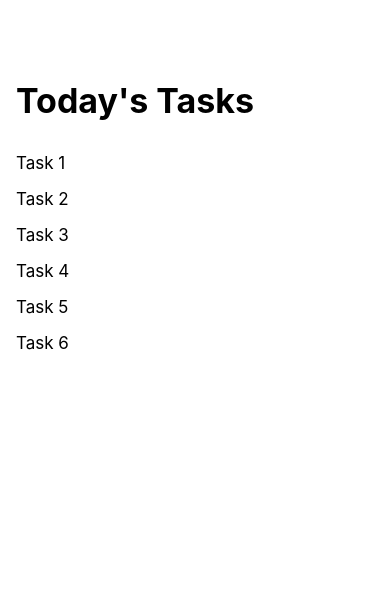
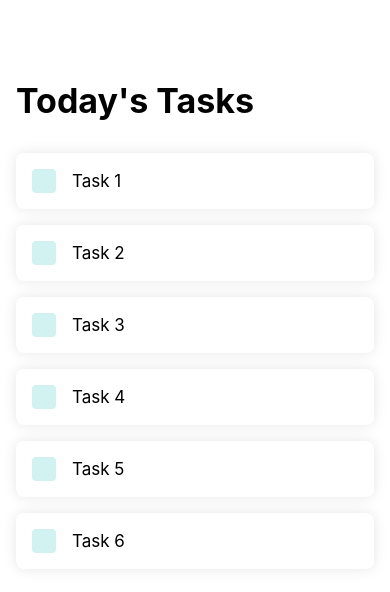
Before and after one commit to fhalteh/todolist-app-exercises, a React Native app: screen / in a window 390 px wide. Shown: the top 592 px of the page. Built offline with nearby package versions, Linux system fonts and the light colour scheme.

Commit message:
exercise-5

```diff
--- a/components/Task.js
+++ b/components/Task.js
@@ -4,7 +4,11 @@ import { View, Text, StyleSheet } from "react-native";
 const Task = (props) => {
   return (
     <View style={styles.item}>
-      <Text style={styles.itemText}>{props.text}</Text>
+      {/* // Added item leading section so that we can add a button on the trailing edge later on */}
+      <View style={styles.itemLeading}>
+        <View style={styles.square}></View>
+        <Text style={styles.itemText}>{props.text}</Text>
+      </View>
     </View>
   );
 };
@@ -17,6 +21,32 @@ const styles = StyleSheet.create({
     fontSize: 17,
     maxWidth: "80%",
   },
+  square: {
+    backgroundColor: "#8DDFDA",
+    borderRadius: 4,
+    width: 24,
+    height: 24,
+    opacity: 0.4,
+    marginRight: 16,
+    alignItems: "center",
+  },
+  item: {
+    backgroundColor: "#FFF",
+    padding: 16,
+    borderRadius: 8,
+    flexDirection: "row",
+    alignItems: "center",
+    justifyContent: "space-between", // will push the leading and trailling to opposite ends
+    shadowColor: "#000000",
+    shadowRadius: 14,
+    shadowOpacity: 0.1,
+    marginBottom: 16, // to add space between the items
+  },
+  itemLeading: {
+    flexDirection: "row",
+    alignItems: "center",
+    flexWrap: "wrap", // so if the text is pretty long, it'll be wrapped to the next line
+  },
 });
 
 export default Task;
```
